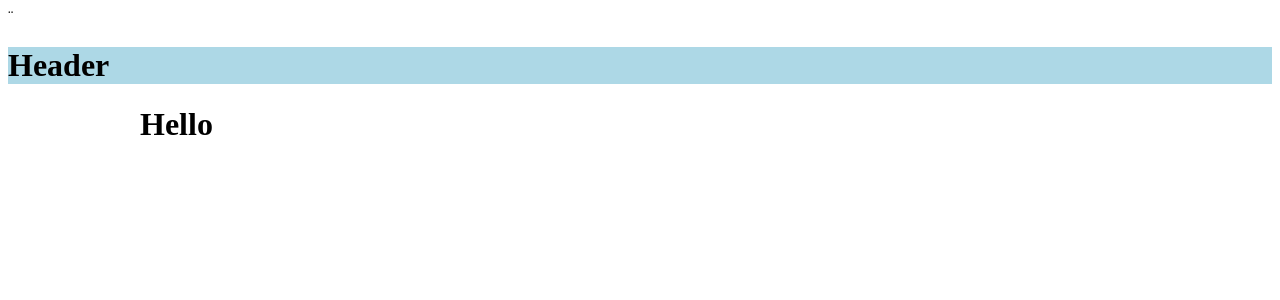
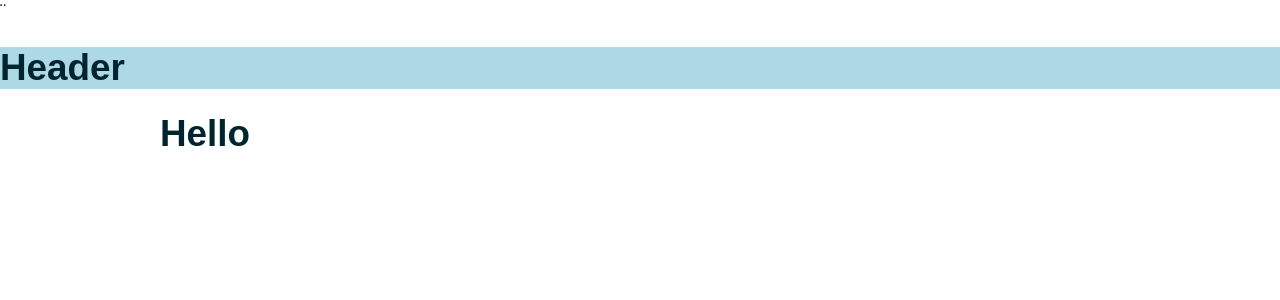
Before and after one commit to HampusJohnOlausson/styled-components_test, a React (Create React App) app: page / in a window 1280 px wide. Shown: the top 300 px of the page. Built offline with nearby package versions, Linux system fonts and the light colour scheme.

Commit message:
Implemeneted the createGlobalstyle from styledc components

```diff
--- a/src/App.js
+++ b/src/App.js
@@ -1,6 +1,8 @@
 import Header from './components/Header';
 import { Container } from './components/styles/container.styled'
 import { ThemeProvider } from 'styled-components'
+import GlobalStyles from './components/styles/Global';
+
 
 const theme = {
   colors: {
@@ -10,12 +12,11 @@
   },
 }
 
-
-
 function App() {
   return (
     <ThemeProvider theme={theme}>
       <>
+      <GlobalStyles/>
     ¨   <Header/>
         <Container >
         <h1>Hello</h1>
--- /dev/null
+++ b/src/components/styles/Global.js
@@ -0,0 +1,23 @@
+import { createGlobalStyle } from 'styled-components'
+
+const GlobalStyles = createGlobalStyle`
+@import url('https://fonts.googleapis.com/css2?family=Poppins:wght@300;400;600;700&display=swap');
+* {
+  box-sizing: border-box;
+}
+body {
+  background: ${({ theme }) => theme.colors.body};
+  color: hsl(192, 100%, 9%);
+  font-family: 'Poppins', sans-serif;
+  font-size: 1.15em;
+  margin: 0;
+}
+p {
+  opacity: 0.6;
+  line-height: 1.5;
+}
+img {
+  max-width: 100%;
+`
+
+export default GlobalStyles
```
